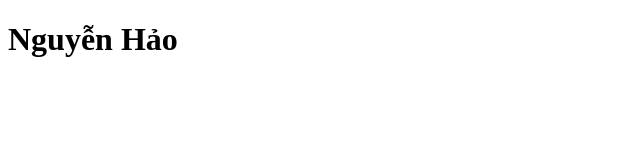
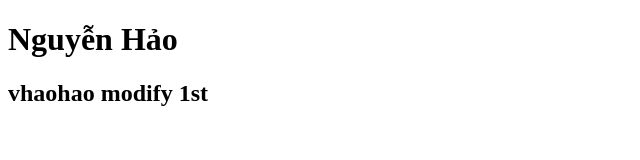
Before and after one commit to vhaohao23/TeamTest, a plain HTML site: page index.html in a window 1280 px wide. Shown: the whole page, without its empty margins (0-640 px from the left). Drawn offline with Linux system fonts and the light colour scheme.

Commit message:
vhaohao modify 1st

```diff
--- a/index.html
+++ b/index.html
@@ -7,5 +7,6 @@
   </head>
   <body>
     <h1>Nguyễn Hảo</h1>
+    <h2>vhaohao modify 1st</h2>
   </body>
 </html>
```
